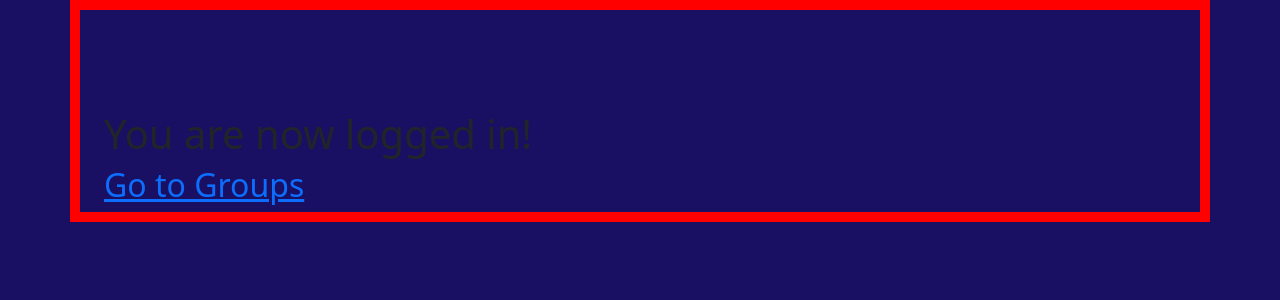
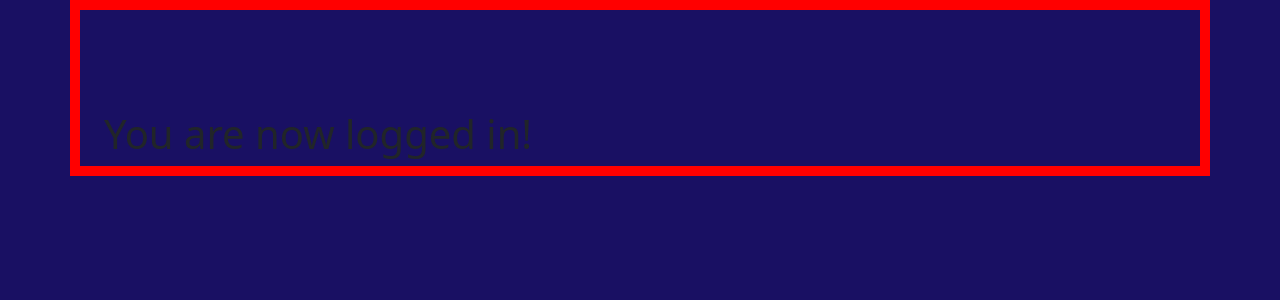
Before and after one commit to SandraCoburn/django-social-media-clone, a Django app: page /test/ in a window 1280 px wide. Shown: the part 56-356 px from the top of the page. Run offline with Django 3.2, Linux system fonts and the light colour scheme; some libraries are stand-ins or nearby versions.

Commit message:
Fixed a bug in test html, updated readme

```diff
--- a/simplesocial/templates/test.html
+++ b/simplesocial/templates/test.html
@@ -1,7 +1,7 @@
 {% extends "base.html" %} {% block content %}
 <div class="container">
   <h1>You are now logged in!</h1>
-  <h2><a href="{% url 'groups:all'%}">Go to Groups</a></h2>
+  <!-- <h2><a href="{% url 'groups:all'%}">Go to Groups</a></h2> -->
 </div>
 
 {% endblock %}
```
Also changed, not shown: README.md.
